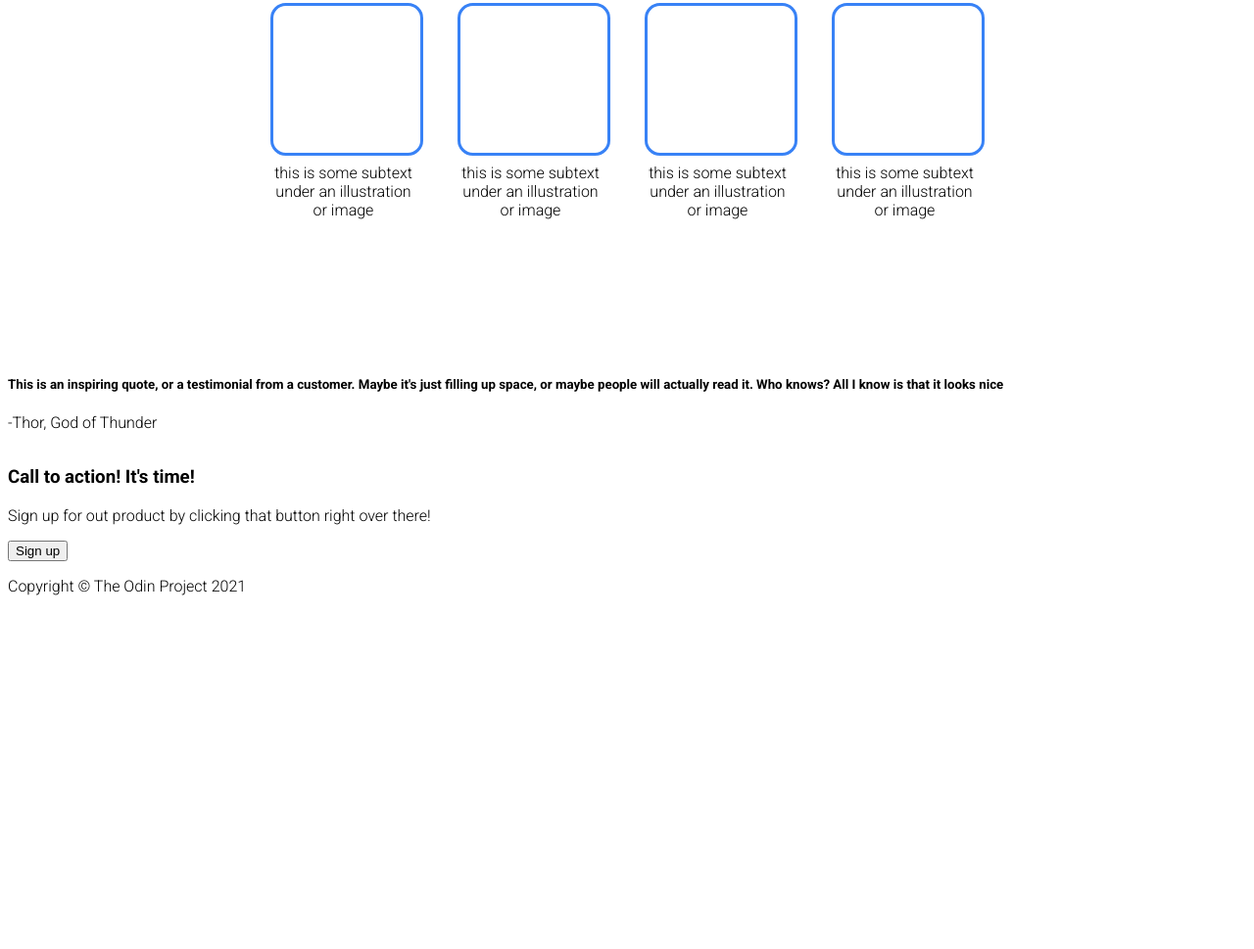
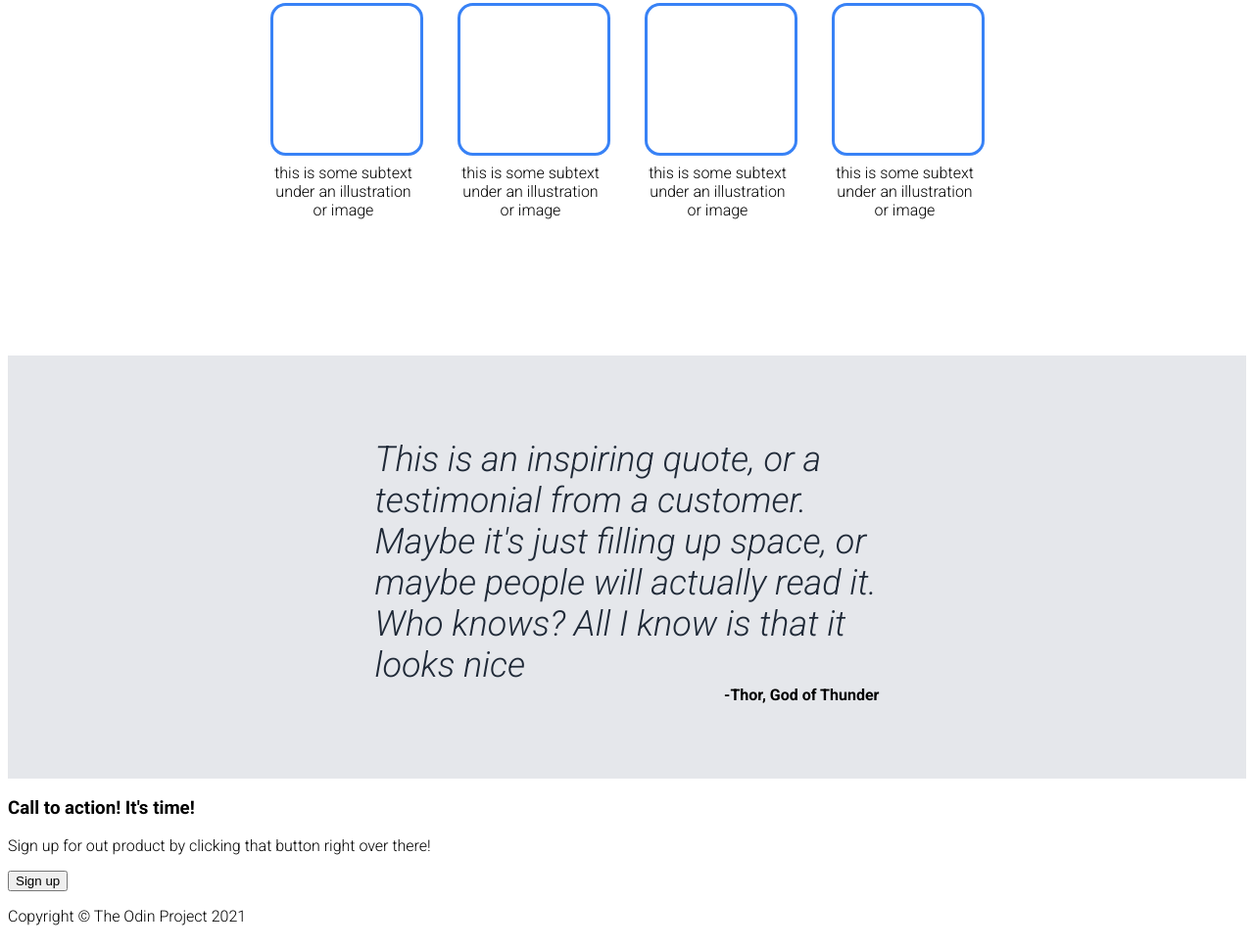
Before and after one commit to Facundo-Amado/TOP-landing-page, a plain HTML site: page index.html in a window 1280 px wide. Shown: the part 527-1496 px from the top of the page at 98% size. Before the commit the page ends 1159 px from the top, so only its background shows below. Drawn offline with Linux system fonts and the light colour scheme.

Commit message:
add style to QUOTE section

```diff
--- a/index.html
+++ b/index.html
@@ -71,8 +71,10 @@
     </section>
 
     <section class="quote">
-        <h5>This is an inspiring quote, or a testimonial from a customer. Maybe it's just filling up space, or maybe people will actually read it. Who knows? All I know is that it looks nice</h5>
-        <p>-Thor, God of Thunder</p>
+            <div class="quote-container">
+            <h5>This is an inspiring quote, or a testimonial from a customer. Maybe it's just filling up space, or maybe people will actually read it. Who knows? All I know is that it looks nice</h5>
+            <p>-Thor, God of Thunder</p>
+        </div>
     </section>
 
     <section class="call-to-action">
--- a/style.css
+++ b/style.css
@@ -121,3 +121,39 @@ a {
     height: 150px;
     margin-top: 8px;
 }
+
+
+
+
+
+
+/**            QUOTE             **/
+
+.quote {
+    background-color: #E5E7EB;
+    display: flex;
+    justify-content: center;
+    align-items: center;
+    padding: 60px;
+}
+
+.quote-container {
+    display: flex;
+    flex-direction: column;
+    width: 45%;
+}
+
+.quote-container h5 {
+    font-size: 36px;
+    font-weight: lighter;
+    font-style: italic;
+    color: #1F2937;
+    margin-top: 25px;
+    margin-bottom: 0;
+}
+
+.quote-container p {
+    margin-left: auto;
+    margin-top: 0;
+    font-weight: bold;
+}
```
